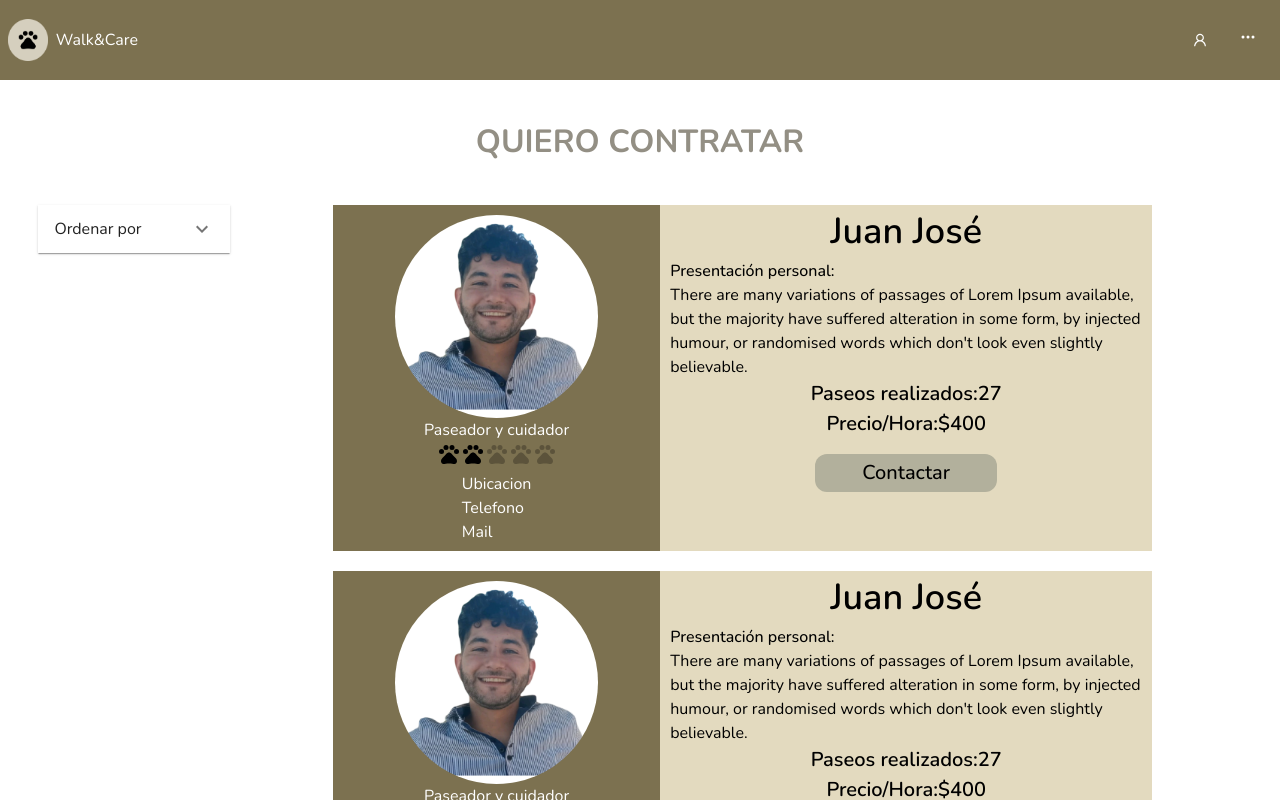
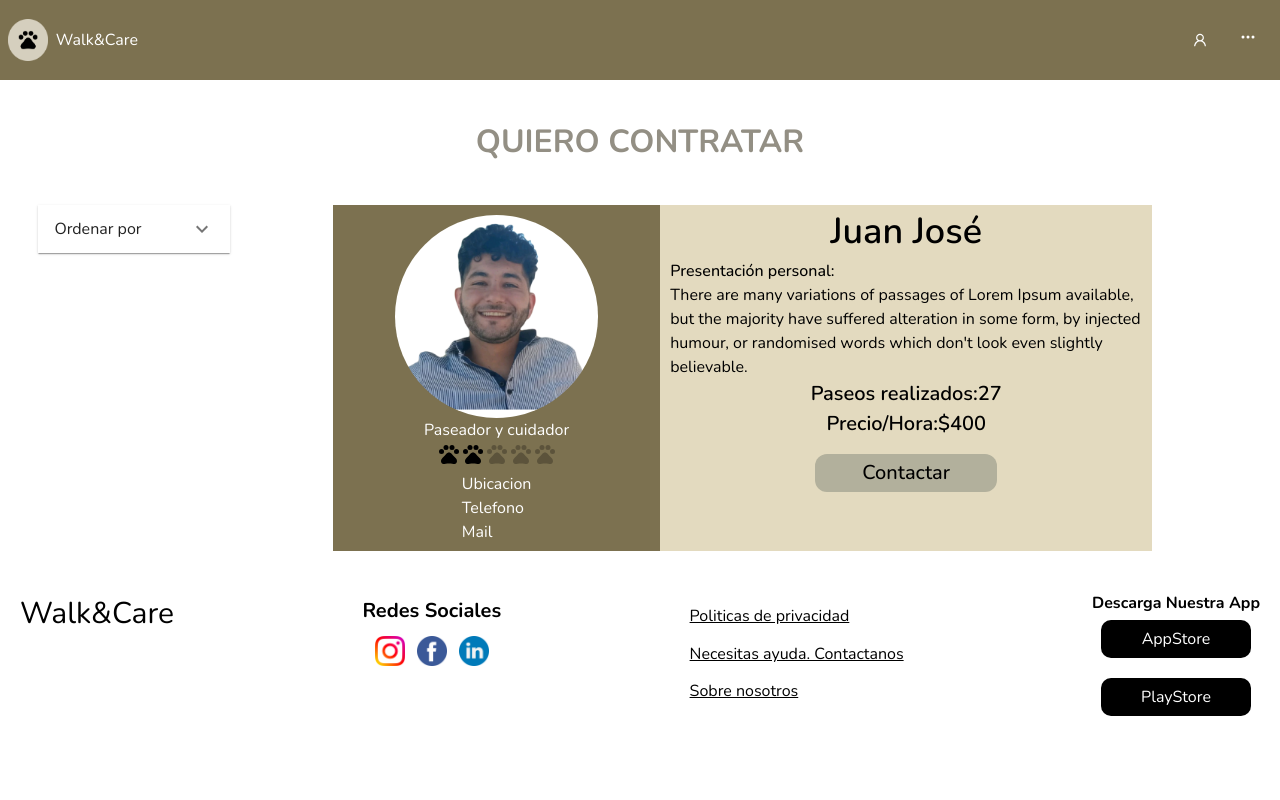
Before and after one commit to No-Country/s5-12-m-mern, a Next.js app in the folder frontend/: page /contratar in a window 1280 px wide. Shown: the top 800 px of the page. Built offline with nearby package versions, Linux system fonts and the light colour scheme.

Commit message:
develpment merge in this branch without conflicts

```diff
--- a/frontend/app/contratar/page.jsx
+++ b/frontend/app/contratar/page.jsx
@@ -32,7 +32,6 @@ export default function Contratar() {
         </div>
         <div className={cardContainer}>
           <PaseadorCard />
-          <PaseadorCard />
         </div>
       </div>
     </div>
```
